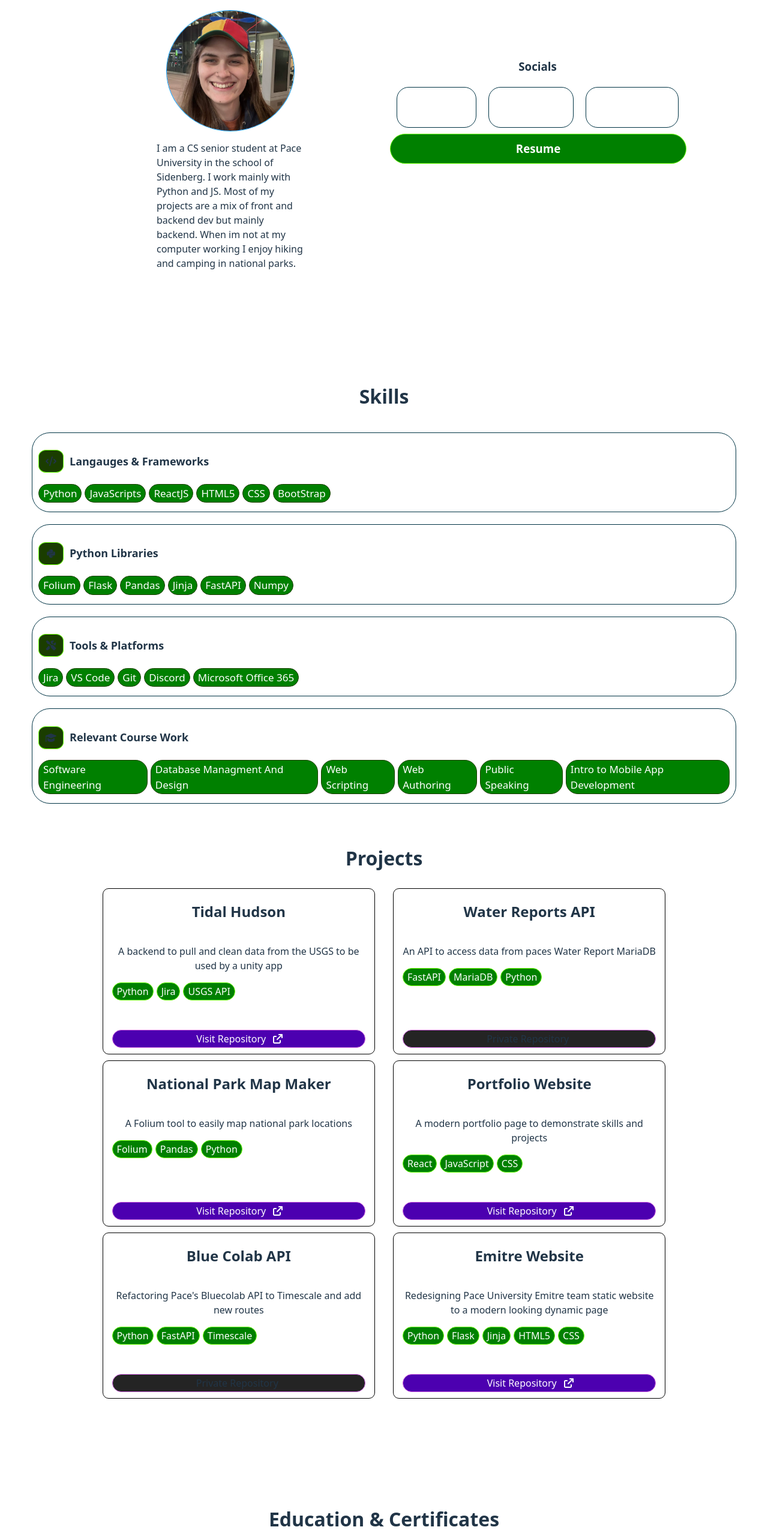
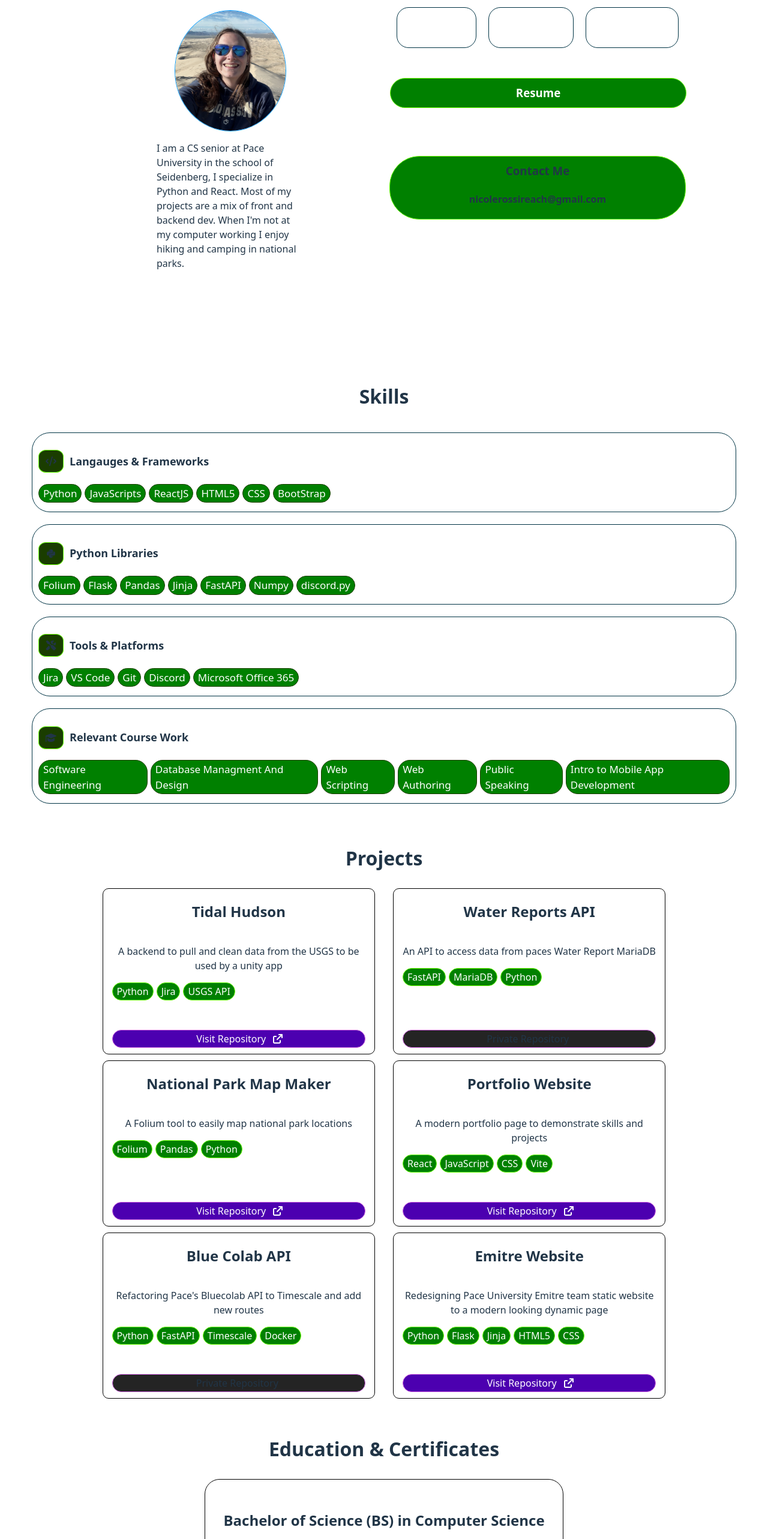
Before and after one commit to Tonypepproni/portfolio, a React (Vite) app in the folder portfolio/: page / in a window 1280 px wide. Shown: the part 220-2786 px from the top of the page at 60% size. Built offline with nearby package versions, Linux system fonts and the light colour scheme.

Commit message:
minor changes

```diff
--- a/portfolio/src/App.jsx
+++ b/portfolio/src/App.jsx
@@ -22,10 +22,9 @@ function App() {
             <h1>NICOLE ROSSI</h1>
             <img className='headShot' src={headshot} />
             <p id='abtMeP'>
-              I am a CS senior student at Pace University in the school of Sidenberg.
-              I work mainly with Python and JS.
-              Most of my projects are a mix of front and backend dev but mainly backend.
-              When im not at my computer working I enjoy hiking and camping in national parks.
+              I am a CS senior at Pace University in the school of Seidenberg, I specialize in Python and React.
+              Most of my projects are a mix of front and backend dev.
+              When I'm not at my computer working I enjoy hiking and camping in national parks.
             </p>
           </div>
           <div className='sideDiv' id='socialMedias'>
@@ -35,6 +34,10 @@ function App() {
                 <h3>Resume</h3>
               </div>
             </a>
+              <div id='Email'>
+                <h3>Contact Me</h3>
+                <h4>nicolerossireach@gmail.com</h4>
+              </div>
           </div>
         </div>
       </WebSiteSection>
--- a/portfolio/src/components/Degree.jsx
+++ b/portfolio/src/components/Degree.jsx
@@ -3,8 +3,8 @@ import './../styles/Degree.css'
 function Degree({collegeName,degree,gradDate}){
     return(
         <div className="Degree">
-            <h2 className="College Name">{collegeName}</h2>
-            <h3 className="degreeTitle">{degree}</h3>
+            <h2 className="College Name">{degree}</h2>
+            <h3 className="degreeTitle">{collegeName}</h3>
             <small className="gradDate">{gradDate}</small>
         </div>
     )
--- a/portfolio/src/data/degrees.js
+++ b/portfolio/src/data/degrees.js
@@ -1,6 +1,6 @@
 export const degrees =[
+    {collegeName:'Pace University',degree:'Bachelor of Science (BS) in Computer Science ',gradDate:'May 2026'},
     {collegeName:'Bergen Community College',degree:'Associate in science (AS) in Computer Science',gradDate:'May 2024'},
-    {collegeName:'Pace University',degree:'Bachelor of Science (BS) in Computer Science ',gradDate:'May 2026'}
 ]
 
 export const certifications = [
--- a/portfolio/src/data/projects.js
+++ b/portfolio/src/data/projects.js
@@ -2,7 +2,7 @@ export const projects = [
     {name:'Tidal Hudson',desc:'A backend to pull and clean data from the USGS to be used by a unity app',tags:['Python','Jira','USGS API'],repoLink:'https://github.com/Tonypepproni/Tidal-Estuary'},
     {name:'Water Reports API',desc:'An API to access data from paces Water Report MariaDB',tags:['FastAPI','MariaDB','Python'],repoLink:null},
     {name:'National Park Map Maker',desc:'A Folium tool to easily map national park locations',tags:['Folium','Pandas','Python'],repoLink:'https://github.com/Tonypepproni/National-Park-Visitation'},
-    {name:"Portfolio Website",desc:"A modern portfolio page to demonstrate skills and projects",tags:['React','JavaScript','CSS'],repoLink:'https://github.com/Tonypepproni/portfolio'},
-    {name:"Blue Colab API",desc:"Refactoring Pace's Bluecolab API to Timescale and add new routes",tags:['Python','FastAPI','Timescale'],repoLink:null},
+    {name:"Portfolio Website",desc:"A modern portfolio page to demonstrate skills and projects",tags:['React','JavaScript','CSS','Vite'],repoLink:'https://github.com/Tonypepproni/portfolio'},
+    {name:"Blue Colab API",desc:"Refactoring Pace's Bluecolab API to Timescale and add new routes",tags:['Python','FastAPI','Timescale','Docker'],repoLink:null},
     {name:"Emitre Website",desc:'Redesigning Pace University Emitre team static website to a modern looking dynamic page',tags:['Python','Flask','Jinja','HTML5','CSS'],repoLink:'https://github.com/Tonypepproni/Cis102-emitre'}
   ]
--- a/portfolio/src/data/skills.js
+++ b/portfolio/src/data/skills.js
@@ -1,6 +1,6 @@
 export const skills = [
     {name: 'Langauges & Frameworks',tags:['Python','JavaScripts','ReactJS','HTML5','CSS','BootStrap'],icon:'code'},
-    {name: 'Python Libraries',tags:['Folium','Flask','Pandas','Jinja','FastAPI','Numpy'],icon:'python'},
+    {name: 'Python Libraries',tags:['Folium','Flask','Pandas','Jinja','FastAPI','Numpy','discord.py'],icon:'python'},
     {name:'Tools & Platforms',tags:['Jira','VS Code','Git','Discord','Microsoft Office 365'],icon:'tool'},
     {name:'Relevant Course Work',tags:['Software Engineering','Database Managment And Design','Web Scripting','Web Authoring','Public Speaking','Intro to Mobile App Development'],icon:'school'}
 ]
--- a/portfolio/src/styles/App.css
+++ b/portfolio/src/styles/App.css
@@ -5,7 +5,7 @@
 }
 
 html{
-  scroll-snap-type: y mandatory;
+  scroll-snap-type: y proximity;
   overflow-y: scroll;
   height: 100%;
 
@@ -49,13 +49,17 @@ html{
 
 #resumeA{
   width: 100%;
+  display: flex;
+  justify-content: center;
+  flex-direction: column;
 }
 
-#Resume{
+#Resume,#Email{
   border: 1px solid #66FF00;
   border-radius: 50px;
   width: 100%;
   background-color: #008000;
+  margin: 40px 0px 40px 0px;
 }
 
 #projectBar{
@@ -96,4 +100,8 @@ html{
   #abtMeP{
     width: 90%;
   }
+
+  html{
+    scroll-snap-type: none;
+  }
 }
--- a/portfolio/src/styles/EdSection.css
+++ b/portfolio/src/styles/EdSection.css
@@ -10,3 +10,7 @@
 #certs,#degrees{
     width: 90%;
 }
+
+#certs{
+    margin-bottom: 10px;
+}
--- a/portfolio/src/styles/WebSiteSection.css
+++ b/portfolio/src/styles/WebSiteSection.css
@@ -9,7 +9,6 @@
     overflow-y: auto;
     width: 100vw;
     width: 100svw;
-
 }
 
 .webSectionHeader{
```
Also changed, not shown: portfolio/src/assets/headShot.jpg.
